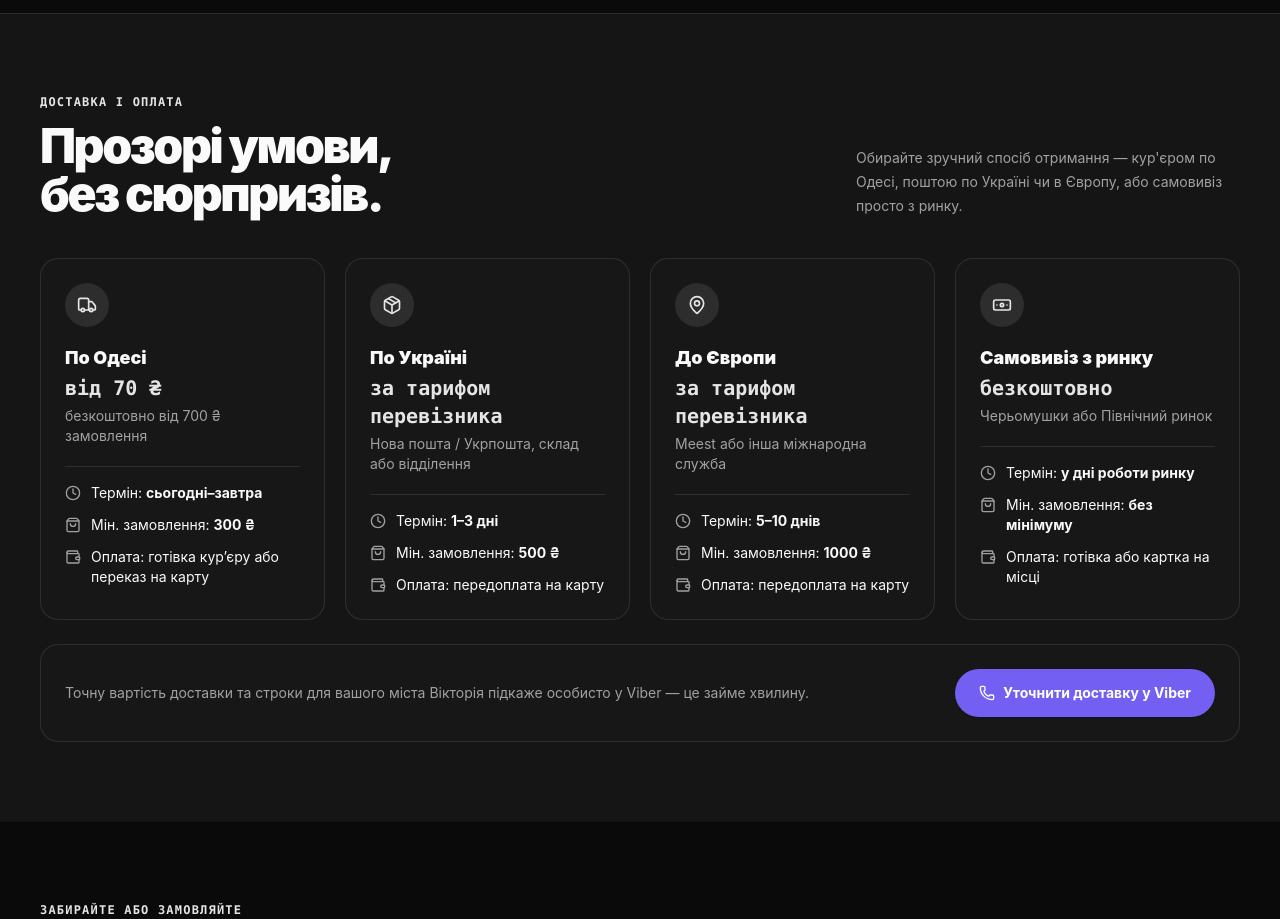
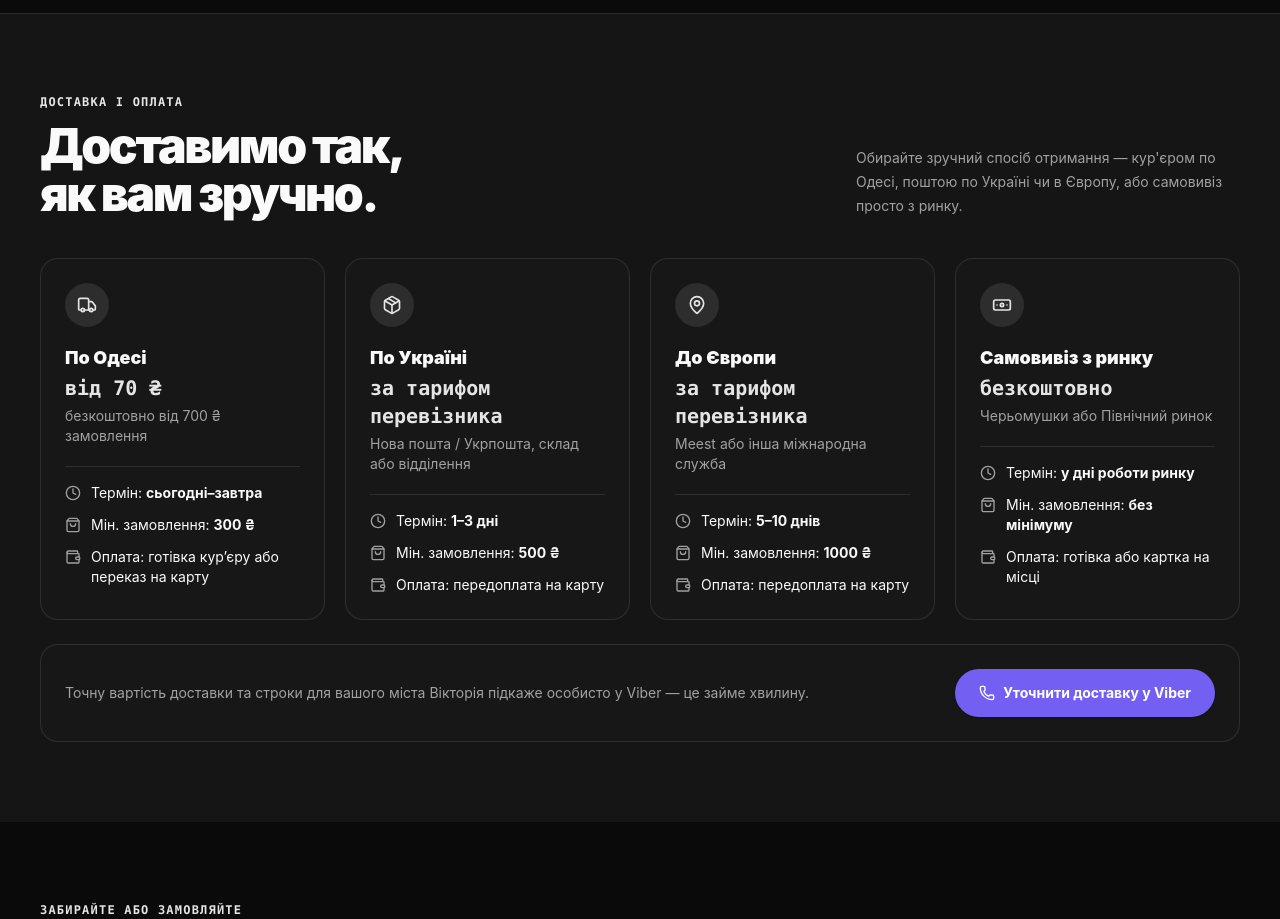
Before and after one commit to sunmeat/solenya, a Next.js app: page / in a window 1280 px wide. Shown: the part 3300-4219 px from the top of the page. Built offline with nearby package versions, Linux system fonts and the light colour scheme.

Commit message:
Update delivery message in k-food-site component

```diff
--- a/components/k-food-site.tsx
+++ b/components/k-food-site.tsx
@@ -387,9 +387,9 @@ export function KFoodSite() {
               <div>
                 <p className="font-mono text-xs font-bold uppercase tracking-widest text-primary">Доставка і оплата</p>
                 <h2 className="mt-3 font-sans text-4xl font-black tracking-[-0.05em] sm:text-5xl">
-                  Прозорі умови,
+                  Доставимо так,
                   <br />
-                  без сюрпризів.
+                  як вам зручно.
                 </h2>
               </div>
               <p className="max-w-sm text-sm leading-6 text-muted-foreground">
```
